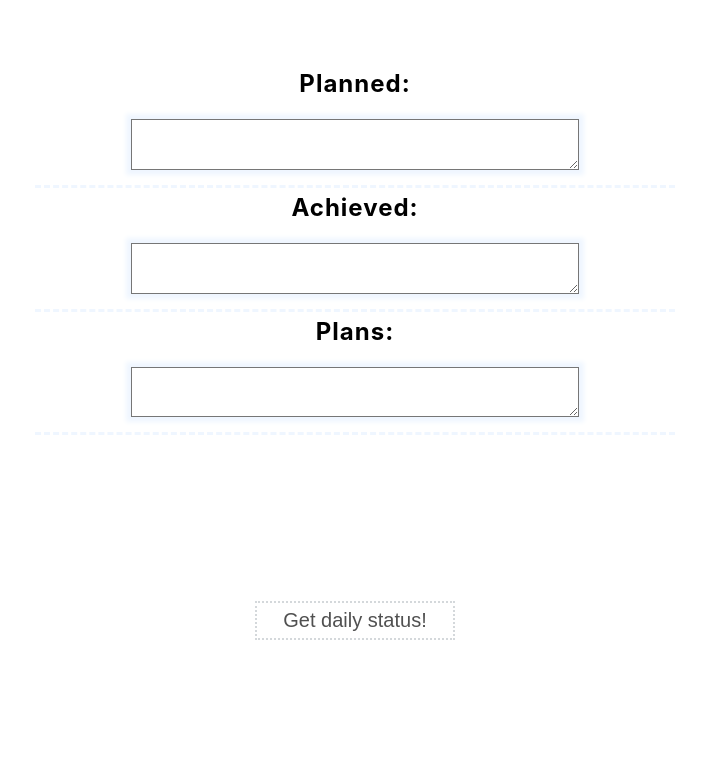
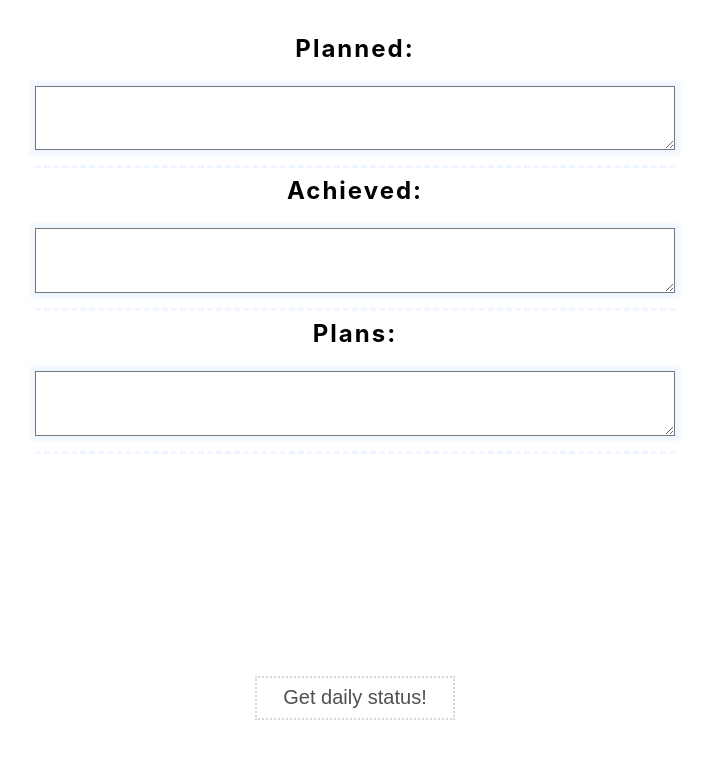
Before and after one commit to Sannnao/share-your-daily, a React (Create React App) app: page / in a window 1280 px wide. Shown: the top 758 px of the page, without its empty margins (285-994 px from the left). Built offline with nearby package versions, Linux system fonts and the light colour scheme.

Commit message:
feat: add edit and delete item functional

```diff
--- a/src/App.js
+++ b/src/App.js
@@ -1,16 +1,19 @@
 import React, { Component } from 'react';
+import cloneDeep from 'lodash.clonedeep';
 import './app.scss';
 
 import Section from './components/Section/Section';
 
 class App extends Component {
   state = {
-		planned: [],
-		achieved: [],
-		plans: [],
+    dailyStatus: [
+      { sectionTitle: 'Planned', tasks: [] },
+      { sectionTitle: 'Achieved', tasks: [] },
+      { sectionTitle: 'Plans', tasks: [] },
+    ],
     getDaily: false,
     hadPlans: false,
-	}
+  };
 
   containerRef = React.createRef();
 	resultRef = React.createRef();
@@ -20,77 +23,131 @@ class App extends Component {
 
     if (plans) {
       this.setState({ hadPlans: JSON.parse(plans) });
-		} else {
-			this.setState({ hadPlans: false });
     }
 	}
 
-	componentDidUpdate() {
+	componentDidUpdate(prevProps, prevState) {
+		for (let i = 0; i < prevState.dailyStatus.length; i++) {
+			if (prevState.dailyStatus[i].tasks.length < this.state.dailyStatus[i].tasks.length) {
 				this.scrollToBottom();
 			}
+		}
+	}
+
+	handleEdit = (sectionIndex, taskId, newValue) => {
+		this.setState(({ dailyStatus }) => {
+			const copyDaily = cloneDeep(dailyStatus);
+			const tasks = copyDaily[sectionIndex].tasks;
+			const taskIndex = tasks.findIndex(task => task.id === taskId);
+			tasks[taskIndex].value = newValue;
+
+      return { dailyStatus: copyDaily };
+    });
+	};
+
+  handleDelete = (sectionIndex, taskId) => {
+		this.setState(({ dailyStatus }) => {
+			const copyDaily = cloneDeep(dailyStatus);
+			const tasks = copyDaily[sectionIndex].tasks;
+			const taskIndex = tasks.findIndex(task => task.id === taskId);
+			tasks.splice(taskIndex, 1);
+
+      return { dailyStatus: copyDaily };
+    });
+	};
 
   recallPlans = () => {
-		this.setState(state => ({ planned: state.hadPlans, hadPlans: false }))
-	}
+    this.setState(({ dailyStatus, hadPlans })=> {
+			const newDaily = cloneDeep(dailyStatus);
+			newDaily[0].tasks = hadPlans;
+
+			return { dailyStatus: newDaily, hadPlans: false };
+		});
+  };
 
   scrollToBottom = () => {
 		this.containerRef.current.scrollTop = this.containerRef.current.scrollHeight;
-	}
+  };
 
   toggleGetDaily = () => {
-		const { plans } = this.state;
+		const { dailyStatus } = this.state;
+		const plans = dailyStatus[2].tasks;
 
     if (plans.length) {
       window.localStorage.setItem('plans', JSON.stringify(plans));
     }
 
-		this.setState(({ getDaily }) => ({ getDaily: !getDaily }))
-	}
+    this.setState(({ getDaily }) => ({ getDaily: !getDaily }));
+  };
 
-	applyValue = (value, section) => {
-		this.setState(state => {
-			const newSection = [...state[section]];
+  applyValue = (value, sectionIndex) => {
+    this.setState(({ dailyStatus }) => {
+			const copyDaily = cloneDeep(dailyStatus);
+			const id = Math.floor(Math.random() * 1e6);
+      copyDaily[sectionIndex].tasks.push({ id: id, value });
 
-			newSection.push(value);
-
-			return { [section]: newSection }
-		})
-	}
+      return { dailyStatus: copyDaily };
+    });
+  };
 
   copyResultText = () => {
     this.resultRef.current.select();
     this.resultRef.current.setSelectionRange(0, 99999);
 
     document.execCommand('copy');
+  };
+
+  render() {
+    const {
+      getDaily,
+      hadPlans,
+      dailyStatus,
+		} = this.state;
+
+    const dailyValue = dailyStatus.map(({ sectionTitle, tasks }) => {
+			return `${sectionTitle}:\n\n- ${tasks.map(({value}) => value).join('\n- ')}`;
+		}).join('\n\n');
+
+    return (
+      <div className='App'>
+        <div className='sections-container' ref={this.containerRef}>
+          {getDaily ? (
+            <div className='result-container'>
+              <textarea
+                className='result-field'
+                value={dailyValue}
+                readOnly
+                ref={this.resultRef}
+              ></textarea>
+              <button
+                className='result-container__copy-btn'
+                onClick={this.copyResultText}
+              >
+                Copy
+              </button>
+            </div>
+          ) : (
+            <>
+              {dailyStatus.map(({ sectionTitle, tasks }, i) => {
+								const sectionProps = {
+									sectionIndex: i,
+									sectionTitle,
+									tasks,
+									applyValue: this.applyValue,
+									handleDelete: this.handleDelete,
+									handleEdit: this.handleEdit,
+								};
+
+								if (sectionTitle === 'Planned') {
+									Object.assign(sectionProps, { hadPlans, recallPlans: this.recallPlans });
 								}
 
-	render() {
-		const { planned, achieved, plans, getDaily, hadPlans } = this.state;
-
-		const dailyValue = `Planned:\n\n- ${planned.join('\n- ')}\n\nAchieved:\n\n- ${achieved.join('\n- ')}\n\nPlans:\n\n- ${plans.join('\n- ')}\n\n`
-
-		return (
-			<div className="App">
-				<div className='sections-container' ref={this.containerRef}>
-					{getDaily
-			    ? <div className='result-container'>
-					    <textarea className='result-field' value={dailyValue} readOnly ref={this.resultRef}></textarea>
-							<button className='result-container__copy-btn' onClick={this.copyResultText}>Copy</button>
+								return <Section key={i} {...sectionProps}/>
+							})}
+            </>
+          )}
         </div>
-					: <>
-				      <Section
-							  sectionTitle={'Planned'}
-							  applyValue={this.applyValue}
-							  items={planned}
-							  hadPlans={hadPlans}
-								recallPlans={this.recallPlans}
-							/>
-					    <Section sectionTitle={'Achieved'} applyValue={this.applyValue} items={achieved} />
-					    <Section sectionTitle={'Plans'} applyValue={this.applyValue} items={plans} />
-						</>
-					}
-				</div>
-				<button className="get-daily-button" onClick={this.toggleGetDaily}>
+        <button className='get-daily-button' onClick={this.toggleGetDaily}>
           {getDaily ? 'Go back' : 'Get daily status!'}
         </button>
       </div>
--- a/src/app.scss
+++ b/src/app.scss
@@ -4,13 +4,13 @@
 	justify-content: center;
 	align-items: center;
 	height: 100vh;
-	padding-bottom: 20vh;
+	padding-bottom: 10vh;
 }
 
 .sections-container {
 	width: 60%;
 	height: 100%;
-	padding: 5%;
+	padding: 2% 5%;
 	overflow-y: scroll;
 }
 
@@ -18,7 +18,7 @@
 	width: 200px;
 	height: 50px;
 	padding: 0 10px;
-	margin-top: 10vh;
+	margin-top: 5vh;
 	font-size: 20px;
 	color: rgba(36, 36, 36, 0.8);
 	border-width: 2px;
--- /dev/null
+++ b/src/components/InputArea/InputArea.js
@@ -0,0 +1,15 @@
+import React from 'react';
+import './input-area.scss';
+
+const InputArea = ({ applyValue, handleInput, inputValue }) => {
+  return (
+    <textarea
+      className='input-area'
+      onChange={handleInput}
+      value={inputValue}
+      onKeyPress={applyValue}
+    ></textarea>
+  );
+};
+
+export default InputArea;
--- /dev/null
+++ b/src/components/InputArea/input-area.scss
@@ -0,0 +1,11 @@
+.input-area {
+	width: 100%;
+	padding: 1% 10%;
+	font-size: 16px;
+	box-shadow: 0 0 5px 5px rgb(239, 246, 255);
+	outline: none;
+
+	&:focus {
+		box-shadow: inset 0 0 5px 3px rgb(239, 246, 255);
+	}
+}
--- a/src/components/Item/Item.js
+++ b/src/components/Item/Item.js
@@ -1,16 +1,78 @@
-import React from 'react';
+import React, { useState } from 'react';
+import clsx from 'clsx';
 import './item.scss';
 
-const Item = ({ itemContent }) => {
+import InputArea from '../InputArea/InputArea';
+
+const Item = ({
+  itemContent,
+  handleDelete,
+  handleEdit,
+  sectionIndex,
+  taskId,
+}) => {
+  const [isEdit, setIsEdit] = useState(false);
+  const [inputValue, setInputValue] = useState('');
+
+  const handleInput = e => {
+    setInputValue(e.target.value);
+  };
+
+  const handleDeleteTask = () => {
+    handleDelete(sectionIndex, taskId);
+  };
+
+  const handleEditTask = e => {
+    if (e.key === 'Enter') {
+      e.preventDefault();
+      handleEdit(sectionIndex, taskId, inputValue);
+
+      setIsEdit(false);
+      setInputValue('');
+    }
+  };
+
+  const enableEditMode = () => {
+    setIsEdit(true);
+    setInputValue(itemContent);
+	};
+
+	const disableEditMode = () => {
+		setIsEdit(false);
+	}
+
   return (
-	  <li className='item'>
-			<span className='item__text-wrapper'>-{' '}{ itemContent }</span>
-			<div className='item__buttons-wrapper'>
-			  <button className='item__btn item__edit-btn'>Edit</button>
-				<button className='item__btn item__del-btn'>X</button>
-			</div>
-		</li>
-	)
-}
+    <li className={clsx('item', { 'item--edit-mode': isEdit })}>
+      {isEdit ? (
+				<>
+          <InputArea
+            handleInput={handleInput}
+            inputValue={inputValue}
+            applyValue={handleEditTask}
+          />
+					<button onClick={disableEditMode} className='item__btn item__cancel-btn'>Cancel</button>
+				</>
+      ) : (
+        <>
+          <span className='item__text-wrapper'>- {itemContent}</span>
+          <div className='item__buttons-wrapper'>
+            <button
+              onClick={enableEditMode}
+              className='item__btn item__edit-btn'
+            >
+              Edit
+            </button>
+            <button
+              onClick={handleDeleteTask}
+              className='item__btn item__del-btn'
+            >
+              X
+            </button>
+          </div>
+        </>
+      )}
+    </li>
+  );
+};
 
 export default Item;
--- a/src/components/Section/Section.js
+++ b/src/components/Section/Section.js
@@ -1,51 +1,61 @@
-import React, { Component } from 'react';
+import React, { useState } from 'react';
 import './section.scss';
 import Item from '../Item/Item';
+import InputArea from '../InputArea/InputArea';
 
-class Section extends Component {
-	state = {
-		inputValue: '',
-	}
+const Section = ({
+  sectionTitle,
+  tasks,
+  hadPlans,
+  recallPlans,
+  handleDelete,
+  handleEdit,
+  applyValue,
+  sectionIndex,
+}) => {
+  const [inputValue, setInputValue] = useState('');
 
-	applyValue = (e) => {
+  const handleInput = e => {
+    setInputValue(e.target.value);
+  };
+
+  const applyInputValue = e => {
     if (e.key === 'Enter') {
       e.preventDefault();
-			const { sectionTitle, applyValue } = this.props;
-			const { inputValue } = this.state;
 
-			applyValue(inputValue, sectionTitle.toLowerCase());
-			this.setState({ inputValue: '' });
+      applyValue(inputValue, sectionIndex);
+      setInputValue('');
     }
-	}
-
-	handleInput = (e) => {
-		this.setState({inputValue: e.target.value});
-	}
-
-	render() {
-		const { sectionTitle, items, hadPlans, recallPlans } = this.props;
-		const { inputValue } = this.state;
+  };
 
   return (
     <section className='section'>
-				<h2 className='section__title'>{ sectionTitle }:</h2>
+      <h2 className='section__title'>{sectionTitle}:</h2>
       <ul className='section__items-list'>
-					{
-						items.map((item, i) => <Item key={i} itemContent={item} />)
-					}
+        {tasks.map(({ id, value }) => (
+          <Item
+            key={id}
+            taskId={id}
+            itemContent={value}
+            handleDelete={handleDelete}
+            handleEdit={handleEdit}
+            sectionIndex={sectionIndex}
+            applyValue={applyValue}
+          />
+        ))}
       </ul>
-				<textarea
-				  className="section__input-field"
-					onChange={this.handleInput}
-					value={inputValue}
-					onKeyPress={this.applyValue}
-				></textarea>
-				{hadPlans
-				  && <button className='section__recall-btn' onClick={ recallPlans }>Recall plans...</button>
-				}
+      <InputArea
+        applyValue={applyInputValue}
+        handleInput={handleInput}
+        inputValue={inputValue}
+      />
+      {hadPlans && (
+        <button className='section__recall-btn' onClick={recallPlans}>
+          Recall plans...
+        </button>
+      )}
     </section>
-		)
-	}
-}
+  );
+};
 
 export default Section;
--- a/src/components/Section/section.scss
+++ b/src/components/Section/section.scss
@@ -30,18 +30,6 @@
 		margin-bottom: 15px;
 	}
 
-	&__input-field {
-		width: 70%;
-		padding: 1% 10%;
-		font-size: 16px;
-		box-shadow: 0 0 5px 5px rgb(239, 246, 255);
-		outline: none;
-
-		&:focus {
-			box-shadow: inset 0 0 5px 3px rgb(239, 246, 255);
-		}
-	}
-
 	&__recall-btn {
 		animation-name: recall-btn;
 		animation-duration: 2s;
--- a/src/index.css
+++ b/src/index.css
@@ -11,14 +11,20 @@ body {
     sans-serif;
   -webkit-font-smoothing: antialiased;
 	-moz-osx-font-smoothing: grayscale;
-	line-height: 20px;
-	letter-spacing: 1px;
+	line-height: 25px;
+	letter-spacing: 2px;
+}
+
+textarea {
+	line-height: 25px;
+	letter-spacing: 3px;
 }
 
 button {
 	background-color: transparent;
 	border-style: dotted;
 	border-color: #d4d8db;
+	outline: none;
 }
 
 code {
```
Also changed, not shown: package.json (+7 -1 lines), src/components/Item/item.scss (+24 -1 lines), 1 other file (tests, documents, lock files or other folders). Lines whose indentation alone changed are shown as unchanged.
